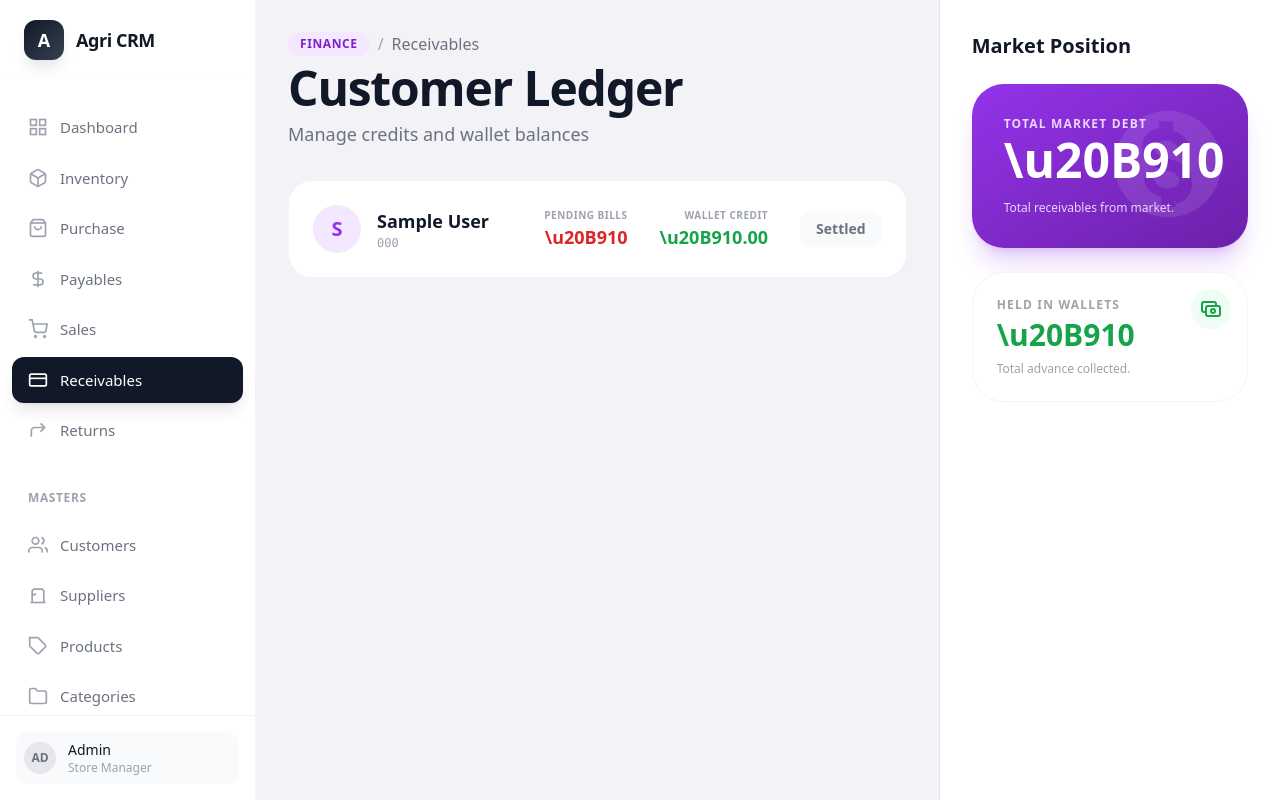
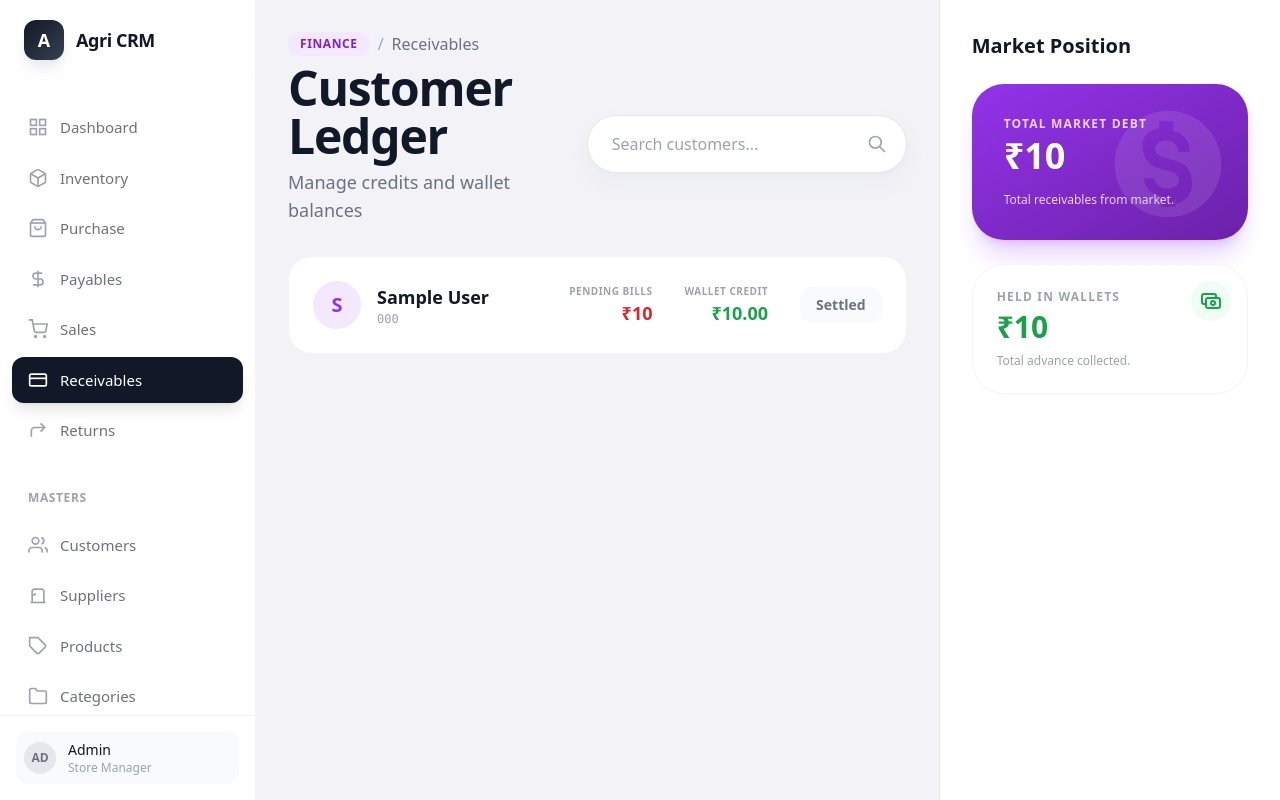
Before and after one commit to niranjan-3725/agri-crm, a Django app: page /transactions/receivables/ in a window 1280 px wide. Run offline with Django 5.2, Linux system fonts and the light colour scheme; tables that the repository leaves empty hold one stand-in row (values such as "Sample post"); some libraries are stand-ins or nearby versions.

Commit message:
feat: Implement sales transaction processing including invoice creation, item management, customer payments, and supporting search functionalities.

```diff
--- /dev/null
+++ b/templates/transactions/partials/receivables_customer_list.html
@@ -0,0 +1,146 @@
+{% load humanize %}
+<!-- Customer Loop -->
+<div class="space-y-4" id="customer-list">
+    {% for c in customers %}
+    {% if c.total_due == 0 and c.wallet_balance == 0 %}
+    <!-- Clean Slate Card -->
+    <div class="bg-gray-50 rounded-3xl p-6 border border-gray-200 opacity-75">
+        <div class="flex items-center gap-4">
+            <div class="w-12 h-12 bg-green-100 text-green-600 rounded-full flex items-center justify-center">
+                <svg class="w-6 h-6" fill="none" stroke="currentColor" viewBox="0 0 24 24">
+                    <path stroke-linecap="round" stroke-linejoin="round" stroke-width="2" d="M5 13l4 4L19 7"></path>
+                </svg>
+            </div>
+            <div>
+                <h3 class="font-bold text-lg text-gray-600">{{ c.name }}</h3>
+                <p class="text-sm text-green-600 font-medium">No Pending Dues</p>
+            </div>
+        </div>
+    </div>
+    {% else %}
+    <!-- Standard Receivables Card -->
+    <div x-data="{ expanded: false }"
+        class="bg-white rounded-3xl p-6 border border-gray-100 hover:shadow-lg transition-all cursor-pointer"
+        @click="expanded = !expanded">
+        <!-- Summary Row -->
+        <div class="flex justify-between items-center">
+            <!-- Profile -->
+            <div class="flex items-center gap-4">
+                <div
+                    class="w-12 h-12 bg-purple-100 text-purple-600 rounded-full flex items-center justify-center font-bold text-xl">
+                    {{ c.name|slice:":1" }}
+                </div>
+                <div>
+                    <h3 class="font-bold text-lg text-gray-900">{{ c.name }}</h3>
+                    <p class="text-xs text-gray-400 font-mono">{{ c.mobile_no }}</p>
+                </div>
+            </div>
+
+            <!-- Stats -->
+            <div class="flex items-center gap-8">
+                <div class="text-right">
+                    <p class="text-[10px] text-gray-400 uppercase tracking-wider font-bold">Pending Bills</p>
+                    <p class="font-bold text-red-600 text-lg">
+                        {% if c.total_due > 0 %}
+                        &#8377;{{ c.total_due|intcomma }}
+                        {% else %}
+                        <span class="text-gray-300">-</span>
+                        {% endif %}
+                    </p>
+                </div>
+                <div class="text-right">
+                    <p class="text-[10px] text-gray-400 uppercase tracking-wider font-bold">Wallet Credit</p>
+                    <p class="font-bold text-green-600 text-lg">
+                        {% if c.wallet_balance > 0 %}
+                        &#8377;{{ c.wallet_balance|intcomma }}
+                        {% else %}
+                        <span class="text-gray-300">-</span>
+                        {% endif %}
+                    </p>
+                </div>
+                <!-- Net Position -->
+                {% if c.net_position < 0 %} <span
+                    class="px-4 py-2 bg-red-50 text-red-700 rounded-xl font-bold text-sm whitespace-nowrap">
+                    Collect &#8377;{{ c.net_position|stringformat:".2f"|slice:"1:"|intcomma }}
+                    </span>
+                    {% elif c.net_position > 0 %}
+                    <span class="px-4 py-2 bg-green-50 text-green-700 rounded-xl font-bold text-sm whitespace-nowrap">
+                        Advance &#8377;{{ c.net_position|intcomma }}
+                    </span>
+                    {% else %}
+                    <span class="px-4 py-2 bg-gray-50 text-gray-500 rounded-xl font-bold text-sm">Settled</span>
+                    {% endif %}
+            </div>
+        </div>
+
+        <!-- Expanded Details (Invoices) -->
+        <div x-show="expanded" x-transition class="mt-6 pt-6 border-t border-gray-100" @click.stop>
+            <h4 class="font-bold text-gray-900 mb-4 px-2">Unpaid Invoices</h4>
+            <div class="bg-gray-50 rounded-2xl p-4 space-y-2">
+                {% for invoice in c.unpaid_invoices %}
+                <div
+                    class="flex justify-between items-center py-3 px-4 bg-white rounded-xl border border-gray-100 shadow-sm">
+                    <div>
+                        <span class="font-bold text-gray-800 block">#{{ invoice.invoice_number }}</span>
+                        <span class="text-gray-400 text-xs">{{ invoice.date }}</span>
+                    </div>
+                    <div class="flex items-center gap-6">
+                        <div class="text-right">
+                            <span class="text-xs text-gray-400 block uppercase">Balance</span>
+                            <span class="text-red-500 font-bold">&#8377;{{ invoice.balance_due|intcomma }}</span>
+                        </div>
+
+                        {% if c.wallet_balance >= invoice.balance_due and c.wallet_balance > 0 %}
+                        <button type="button"
+                            @click="$dispatch('open-settle-modal', { id: '{{ invoice.id }}', amount: '{{ invoice.balance_due }}', number: '{{ invoice.invoice_number }}' })"
+                            class="px-4 py-2 bg-purple-600 text-white text-xs font-bold rounded-lg hover:bg-purple-700 transition-colors shadow-md shadow-purple-200">
+                            Pay via Wallet
+                        </button>
+                        {% elif c.wallet_balance > 0 %}
+                        <button type="button"
+                            @click="$dispatch('open-settle-modal', { id: '{{ invoice.id }}', amount: '{{ c.wallet_balance }}', number: '{{ invoice.invoice_number }}' })"
+                            class="px-4 py-2 bg-amber-500 text-white text-xs font-bold rounded-lg hover:bg-amber-600 transition-colors shadow-md shadow-amber-200">
+                            Partial Pay
+                        </button>
+                        {% else %}
+                        <button disabled
+                            class="px-4 py-2 bg-gray-100 text-gray-400 text-xs font-bold rounded-lg cursor-not-allowed">
+                            No Wallet
+                        </button>
+                        {% endif %}
+                    </div>
+                </div>
+                {% empty %}
+                <p class="text-center text-gray-400 py-4">No unpaid invoices.</p>
+                {% endfor %}
+            </div>
+        </div>
+    </div>
+    {% endif %}
+    {% empty %}
+    {% if is_search_result %}
+    <div class="text-center py-20">
+        <div class="w-16 h-16 bg-gray-100 rounded-full flex items-center justify-center mx-auto mb-4">
+            <svg class="w-8 h-8 text-gray-300" fill="none" stroke="currentColor" viewBox="0 0 24 24">
+                <path stroke-linecap="round" stroke-linejoin="round" stroke-width="2"
+                    d="M21 21l-6-6m2-5a7 7 0 11-14 0 7 7 0 0114 0z"></path>
+            </svg>
+        </div>
+        <h3 class="text-xl font-bold text-gray-900">No Results</h3>
+        <p class="text-gray-500">No customers match your search.</p>
+    </div>
+    {% else %}
+    <div class="text-center py-20">
+        <div class="w-16 h-16 bg-gray-100 rounded-full flex items-center justify-center mx-auto mb-4">
+            <svg class="w-8 h-8 text-gray-300" fill="none" stroke="currentColor" viewBox="0 0 24 24">
+                <path stroke-linecap="round" stroke-linejoin="round" stroke-width="2"
+                    d="M12 4.354a4 4 0 110 5.292M15 21H3v-1a6 6 0 0112 0v1zm0 0h6v-1a6 6 0 00-9-5.197M13 7a4 4 0 11-8 0 4 4 0 018 0z">
+                </path>
+            </svg>
+        </div>
+        <h3 class="text-xl font-bold text-gray-900">All Settled!</h3>
+        <p class="text-gray-500">No pending receivables or active wallets.</p>
+    </div>
+    {% endif %}
+    {% endfor %}
+</div>
--- a/templates/transactions/receivables_dashboard.html
+++ b/templates/transactions/receivables_dashboard.html
@@ -13,8 +13,24 @@
                 <span class="text-gray-400">/</span>
                 <span class="text-gray-500 font-medium">Receivables</span>
             </div>
-            <h1 class="text-5xl font-bold text-gray-900 tracking-tight mb-2">Customer Ledger</h1>
-            <p class="text-lg text-gray-500">Manage credits and wallet balances</p>
+            <div class="flex items-center justify-between">
+                <div>
+                    <h1 class="text-5xl font-bold text-gray-900 tracking-tight mb-2">Customer Ledger</h1>
+                    <p class="text-lg text-gray-500">Manage credits and wallet balances</p>
+                </div>
+                <!-- Search Bar -->
+                <div class="relative">
+                    <input type="text" name="q" value="{{ q }}" placeholder="Search customers..."
+                        class="w-80 px-6 py-4 bg-white rounded-full border border-gray-200 shadow-lg shadow-gray-200/50 focus:outline-none focus:ring-2 focus:ring-purple-500 focus:border-transparent text-gray-900 placeholder-gray-400"
+                        hx-get="." hx-trigger="keyup changed delay:500ms" hx-target="#customer-list" hx-push-url="true"
+                        hx-swap="outerHTML">
+                    <svg class="w-5 h-5 text-gray-400 absolute right-5 top-1/2 -translate-y-1/2" fill="none"
+                        stroke="currentColor" viewBox="0 0 24 24">
+                        <path stroke-linecap="round" stroke-linejoin="round" stroke-width="2"
+                            d="M21 21l-6-6m2-5a7 7 0 11-14 0 7 7 0 0114 0z"></path>
+                    </svg>
+                </div>
+            </div>
         </div>
 
         {% if messages %}
@@ -160,7 +62,7 @@
             </div>
             <p class="text-purple-200 uppercase tracking-widest text-xs font-bold mb-1 relative z-10">Total Market Debt
             </p>
-            <p class="text-5xl font-bold relative z-10">\u20B9{{ market_outstanding|intcomma }}</p>
+            <p class="text-4xl font-bold relative z-10">&#8377;{{ market_outstanding|intcomma }}</p>
             <p class="mt-4 text-purple-200 text-xs relative z-10 font-medium">Total receivables from market.</p>
         </div>
 
@@ -174,9 +76,84 @@
                 </svg>
             </div>
             <p class="text-gray-400 uppercase tracking-widest text-xs font-bold mb-1">Held in Wallets</p>
-            <p class="text-3xl font-bold text-green-600">\u20B9{{ total_advances|intcomma }}</p>
+            <p class="text-3xl font-bold text-green-600">&#8377;{{ total_advances|intcomma }}</p>
             <p class="mt-2 text-gray-400 text-xs">Total advance collected.</p>
         </div>
+        <!-- Settlement Modal -->
+        <div x-data="{
+            open: false,
+            invoiceId: null,
+            amount: 0,
+            invoiceNumber: '',
+            actionUrl: ''
+        }" @open-settle-modal.window="
+            open = true;
+            invoiceId = $event.detail.id;
+            amount = $event.detail.amount;
+            invoiceNumber = $event.detail.number;
+            actionUrl = '/invoice/' + invoiceId + '/settle-wallet/';
+        " x-show="open" style="display: none;" class="fixed inset-0 z-50 overflow-y-auto" aria-labelledby="modal-title"
+            role="dialog" aria-modal="true">
+
+            <!-- Backdrop -->
+            <div x-show="open" x-transition:enter="ease-out duration-300" x-transition:enter-start="opacity-0"
+                x-transition:enter-end="opacity-100" x-transition:leave="ease-in duration-200"
+                x-transition:leave-start="opacity-100" x-transition:leave-end="opacity-0"
+                class="fixed inset-0 bg-gray-500 bg-opacity-75 transition-opacity" @click="open = false"></div>
+
+            <div class="flex items-end justify-center min-h-screen pt-4 px-4 pb-20 text-center sm:block sm:p-0">
+                <span class="hidden sm:inline-block sm:align-middle sm:h-screen" aria-hidden="true">&#8203;</span>
+
+                <!-- Modal Panel -->
+                <div x-show="open" x-transition:enter="ease-out duration-300"
+                    x-transition:enter-start="opacity-0 translate-y-4 sm:translate-y-0 sm:scale-95"
+                    x-transition:enter-end="opacity-100 translate-y-0 sm:scale-100"
+                    x-transition:leave="ease-in duration-200"
+                    x-transition:leave-start="opacity-100 translate-y-0 sm:scale-100"
+                    x-transition:leave-end="opacity-0 translate-y-4 sm:translate-y-0 sm:scale-95"
+                    class="inline-block align-bottom bg-white rounded-lg text-left overflow-hidden shadow-xl transform transition-all sm:my-8 sm:align-middle sm:max-w-lg sm:w-full">
+
+                    <div class="bg-white px-4 pt-5 pb-4 sm:p-6 sm:pb-4">
+                        <div class="sm:flex sm:items-start">
+                            <div
+                                class="mx-auto flex-shrink-0 flex items-center justify-center h-12 w-12 rounded-full bg-purple-100 sm:mx-0 sm:h-10 sm:w-10">
+                                <svg class="h-6 w-6 text-purple-600" fill="none" stroke="currentColor"
+                                    viewBox="0 0 24 24">
+                                    <path stroke-linecap="round" stroke-linejoin="round" stroke-width="2"
+                                        d="M17 9V7a2 2 0 00-2-2H5a2 2 0 00-2 2v6a2 2 0 002 2h2m2 4h10a2 2 0 002-2v-6a2 2 0 00-2-2H9a2 2 0 00-2 2v6a2 2 0 002 2zm7-5a2 2 0 11-4 0 2 2 0 014 0z">
+                                    </path>
+                                </svg>
+                            </div>
+                            <div class="mt-3 text-center sm:mt-0 sm:ml-4 sm:text-left">
+                                <h3 class="text-lg leading-6 font-medium text-gray-900" id="modal-title">
+                                    Confirm Wallet Payment
+                                </h3>
+                                <div class="mt-2">
+                                    <p class="text-sm text-gray-500">
+                                        Are you sure you want to deduct <span class="font-bold text-gray-900"
+                                            x-text="'₹' + amount"></span> from the wallet to pay Invoice <span
+                                            class="font-bold text-gray-900" x-text="'#' + invoiceNumber"></span>?
+                                    </p>
+                                </div>
+                            </div>
+                        </div>
+                    </div>
+                    <div class="bg-gray-50 px-4 py-3 sm:px-6 sm:flex sm:flex-row-reverse">
+                        <form :action="actionUrl" method="POST">
+                            {% csrf_token %}
+                            <button type="submit"
+                                class="w-full inline-flex justify-center rounded-md border border-transparent shadow-sm px-4 py-2 bg-purple-600 text-base font-medium text-white hover:bg-purple-700 focus:outline-none focus:ring-2 focus:ring-offset-2 focus:ring-purple-500 sm:ml-3 sm:w-auto sm:text-sm">
+                                Confirm Payment
+                            </button>
+                        </form>
+                        <button type="button"
+                            class="mt-3 w-full inline-flex justify-center rounded-md border border-gray-300 shadow-sm px-4 py-2 bg-white text-base font-medium text-gray-700 hover:bg-gray-50 focus:outline-none focus:ring-2 focus:ring-offset-2 focus:ring-indigo-500 sm:mt-0 sm:ml-3 sm:w-auto sm:text-sm"
+                            @click="open = false">
+                            Cancel
+                        </button>
+                    </div>
+                </div>
+            </div>
+        </div>
     </div>
-</div>
-{% endblock %}
+    {% endblock %}
--- a/transactions/views.py
+++ b/transactions/views.py
@@ -208,17 +208,24 @@ def create_sale(request):
 
                     batch = Batch.objects.get(id=batch_id)
 
-                    # Calculations
+                    # Calculations (Sprint 45: Back-calculate tax from Total)
+                    # Input Price is Final Selling Price (Tax Inclusive)
+                    total = price * qty
                     tax_rate = batch.product.category.total_tax
-                    tax_amount = (price * qty * float(tax_rate)) / 100
-                    total = (price * qty) + tax_amount
+                    tax_rate_float = float(tax_rate)
+
+                    # Back Calculate Tax
+                    # Total = Taxable * (1 + Rate/100)
+                    # Taxable = Total / (1 + Rate/100)
+                    taxable_value = total / (1 + (tax_rate_float / 100))
+                    tax_amount = total - taxable_value
 
                     # Create Item (Signals will handle stock deduction)
                     item = SalesItem(
                         invoice=invoice,
                         batch=batch,
                         quantity=qty,
-                        unit_price=price,
+                        unit_price=price, # Storing Tax-Inclusive Price
                         tax_rate=tax_rate,
                         tax_amount=tax_amount,
                         total_amount=total
@@ -227,7 +234,7 @@ def create_sale(request):
                     item.clean()
                     item.save()
 
-                    total_taxable += (price * qty)
+                    total_taxable += taxable_value
                     # Approximate split
                     total_cgst += tax_amount / 2
                     total_sgst += tax_amount / 2
@@ -383,17 +390,21 @@ def edit_sale(request, pk):
 
                     batch = Batch.objects.get(id=batch_id)
 
-                    # Calculations
+                    # Calculations (Sprint 45: Back-calculate tax from Total)
+                    total = price * qty
                     tax_rate = batch.product.category.total_tax
-                    tax_amount = (price * qty * float(tax_rate)) / 100
-                    total = (price * qty) + tax_amount
+                    tax_rate_float = float(tax_rate)
+
+                    # Back Calculate Tax
+                    taxable_value = total / (1 + (tax_rate_float / 100))
+                    tax_amount = total - taxable_value
 
                     # Create Item
                     item = SalesItem(
                         invoice=invoice,
                         batch=batch,
                         quantity=qty,
-                        unit_price=price,
+                        unit_price=price, # Storing Tax-Inclusive Price
                         tax_rate=tax_rate,
                         tax_amount=tax_amount,
                         total_amount=total
@@ -403,7 +414,7 @@ def edit_sale(request, pk):
 
                     # Stock deducted by signal
 
-                    total_taxable += (price * qty)
+                    total_taxable += taxable_value
                     total_cgst += tax_amount / 2
                     total_sgst += tax_amount / 2
                     grand_total += total
@@ -1346,39 +1357,67 @@ def delete_customer_payment(request, pk):
 
 def customer_ledger(request):
     """
-    Sprint 44: Customer Ledger Dashboard
-    Shows net position (Wallet vs Unpaid Invoices) for all customers.
+    Sprint 44: Customer Ledger Dashboard with Search
+    Shows net position (Wallet vs Unpaid Invoices) for customers.
     """
     from django.db.models import Prefetch, Value, DecimalField
     from django.db.models.functions import Coalesce
 
-    # 1. Fetch Active Customers
-    # Prefetch only UNPAID/PARTIAL invoices to avoid fetching full history
+    q = request.GET.get('q', '').strip()
+
+    # Prefetch only UNPAID/PARTIAL invoices
     unpaid_invoices_pref = Prefetch(
         'salesinvoice_set',
         queryset=SalesInvoice.objects.filter(payment_status__in=['UNPAID', 'PARTIAL']).order_by('date'),
         to_attr='unpaid_invoices'
     )
 
+    # Base query with annotations
     customers = Customer.objects.annotate(
-        # Coalesce to 0 to ensure math works
-        total_due=Coalesce(Sum('salesinvoice__balance_due', filter=Q(salesinvoice__payment_status__in=['UNPAID', 'PARTIAL'])), Value(Decimal('0')), output_field=DecimalField()),
+        total_due=Coalesce(
+            Sum('salesinvoice__balance_due', filter=Q(salesinvoice__payment_status__in=['UNPAID', 'PARTIAL'])),
+            Value(Decimal('0')),
+            output_field=DecimalField()
+        ),
     ).annotate(
-        # Calculate Net Position (Wallet - Due) positive = Advance, negative = Collect
         net_position=ExpressionWrapper(F('wallet_balance') - F('total_due'), output_field=DecimalField())
-    ).filter(
-        Q(total_due__gt=0) | Q(wallet_balance__gt=0)
-    ).prefetch_related(unpaid_invoices_pref).order_by('-total_due')
+    )
 
-    # 2. Market Stats
-    market_outstanding = customers.aggregate(Sum('total_due'))['total_due__sum'] or 0
-    total_advances = customers.aggregate(Sum('wallet_balance'))['wallet_balance__sum'] or 0
+    # Filtering logic
+    if q:
+        # Search: Show all matching customers including zero-balance
+        customers = customers.filter(
+            Q(name__icontains=q) | Q(mobile_no__icontains=q)
+        )
+    else:
+        # Default: Only show customers with active balance
+        customers = customers.filter(
+            Q(total_due__gt=0) | Q(wallet_balance__gt=0)
+        )
 
-    return render(request, 'transactions/receivables_dashboard.html', {
+    customers = customers.prefetch_related(unpaid_invoices_pref).order_by('-total_due')
+
+    # Market Stats (only for non-search view)
+    if not q:
+        market_outstanding = customers.aggregate(Sum('total_due'))['total_due__sum'] or 0
+        total_advances = customers.aggregate(Sum('wallet_balance'))['wallet_balance__sum'] or 0
+    else:
+        market_outstanding = 0
+        total_advances = 0
+
+    context = {
         'customers': customers,
         'market_outstanding': market_outstanding,
         'total_advances': total_advances,
-    })
+        'q': q,
+        'is_search_result': bool(q),
+    }
+
+    # HTMX partial response
+    if request.headers.get('HX-Request'):
+        return render(request, 'transactions/partials/receivables_customer_list.html', context)
+
+    return render(request, 'transactions/receivables_dashboard.html', context)
 
 @csrf_exempt
 @require_POST
```
Also changed, not shown: other parts of templates/transactions/receivables_dashboard.html (+2 -116 lines).
